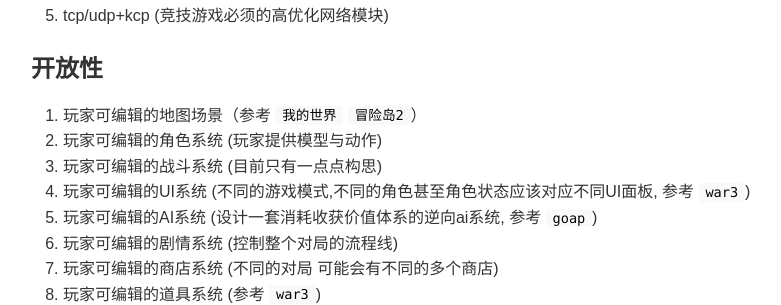
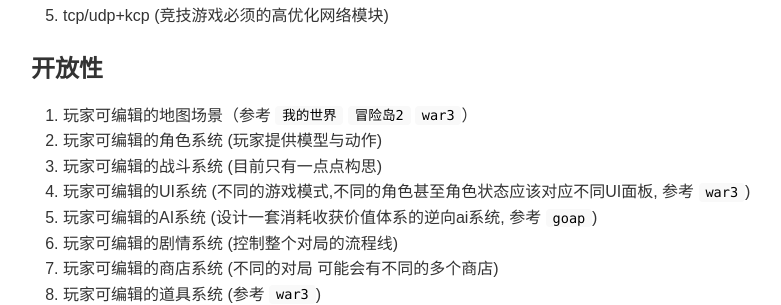
Before and after one commit to CodeZeg/codezeg.github.io, a Jekyll site: the page built from _posts/2017-09-21-xgame.md, in a window 1280 px wide. Shown: the part 1223-1528 px from the top of the page, without its empty margins (119-900 px from the left). Built offline with Jekyll 4.4.1, drawn with Linux system fonts in a browser that asks for light colours; comment, search, counter and statistics services are not loaded.

Commit message:
开源思路

```diff
--- a/_posts/2017-09-21-xgame.md
+++ b/_posts/2017-09-21-xgame.md
@@ -42,7 +42,7 @@ categories: [游戏开发, unity, 思路, 自定义]
 1. tcp/udp+kcp (竞技游戏必须的高优化网络模块)
 
 ### 开放性
-1. 玩家可编辑的地图场景（参考 `我的世界` `冒险岛2`）
+1. 玩家可编辑的地图场景（参考 `我的世界` `冒险岛2` `war3`）
 1. 玩家可编辑的角色系统 (玩家提供模型与动作)
 1. 玩家可编辑的战斗系统 (目前只有一点点构思)
 1. 玩家可编辑的UI系统 (不同的游戏模式,不同的角色甚至角色状态应该对应不同UI面板, 参考 `war3`)
```
